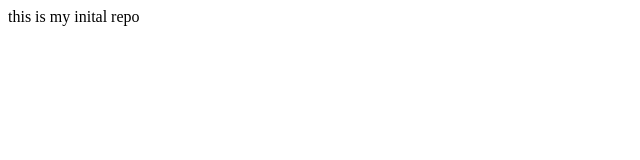
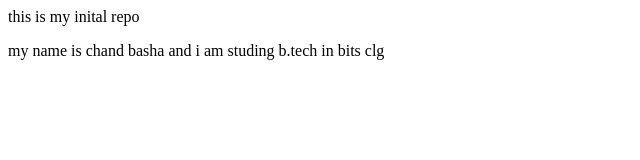
Before and after one commit to chandbasha0581/localrepo, a plain HTML site: page index.html in a window 1280 px wide. Shown: the whole page, without its empty margins (0-640 px from the left). Drawn offline with Linux system fonts and the light colour scheme.

Commit message:
fixed feature

```diff
--- a/index.html
+++ b/index.html
@@ -1 +1,2 @@
 <p>this is my inital repo</p>
+<p>my name is chand basha and i am studing b.tech in bits clg</p>
```
Also changed, not shown: 1 other file.
